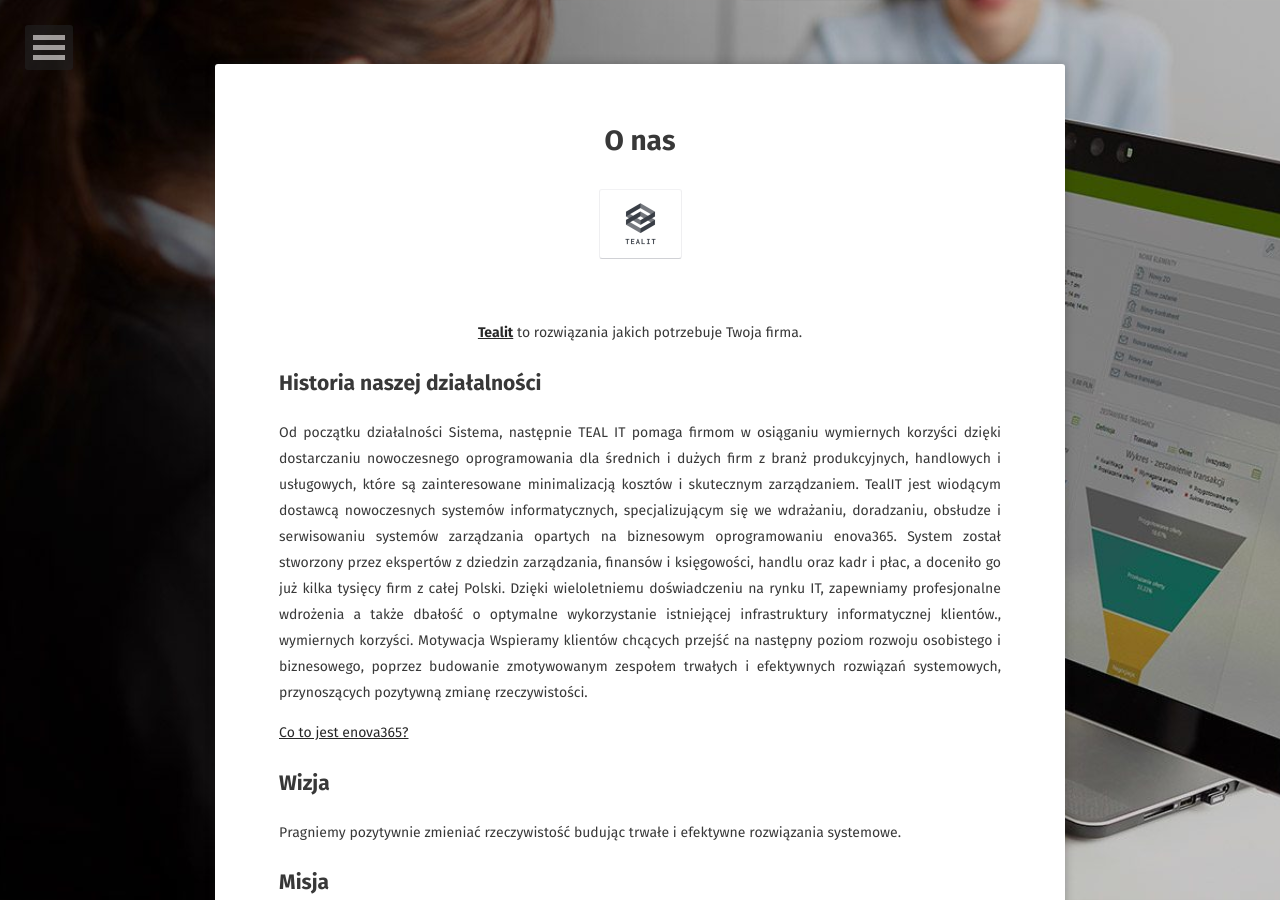
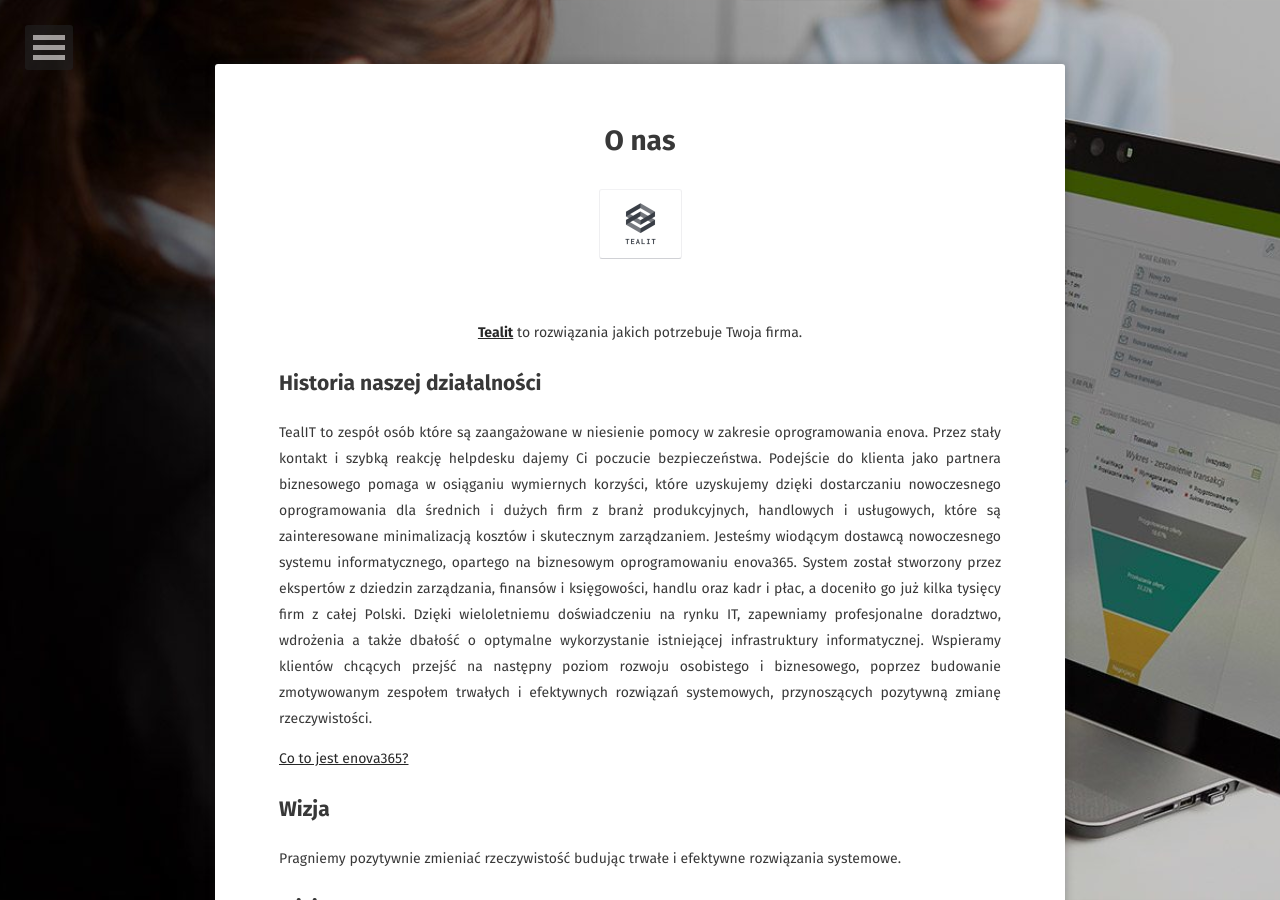
Before and after one commit to Avyse/avyse.github.io, a Jekyll site: the page built from about/index.md, in a window 1280 px wide and 900 px high. Built offline with Jekyll 4.4.1, drawn with Linux system fonts in a browser that asks for light colours; some web fonts are replaced.

Commit message:
About update

```diff
--- a/about/index.md
+++ b/about/index.md
@@ -9,9 +9,8 @@ comments: false
 
 ## Historia naszej działalności
 
-Od początku działalności Sistema, następnie TEAL IT pomaga firmom w osiąganiu wymiernych korzyści dzięki dostarczaniu nowoczesnego oprogramowania dla średnich i dużych firm z branż produkcyjnych, handlowych i usługowych, które są zainteresowane minimalizacją kosztów i skutecznym zarządzaniem. TealIT jest wiodącym dostawcą nowoczesnych systemów informatycznych, specjalizującym się we wdrażaniu, doradzaniu, obsłudze i serwisowaniu systemów zarządzania opartych na biznesowym oprogramowaniu enova365. System został stworzony przez ekspertów z dziedzin zarządzania, finansów i księgowości, handlu oraz kadr i płac, a doceniło go już kilka tysięcy firm z całej Polski. Dzięki wieloletniemu doświadczeniu na rynku IT,  zapewniamy profesjonalne wdrożenia a także dbałość o optymalne wykorzystanie istniejącej infrastruktury informatycznej klientów., wymiernych korzyści.
-Motywacja
-Wspieramy klientów chcących przejść na następny poziom rozwoju osobistego i biznesowego, poprzez budowanie zmotywowanym zespołem trwałych i efektywnych rozwiązań systemowych, przynoszących pozytywną zmianę rzeczywistości.
+TealIT to zespół osób które są zaangażowane w niesienie pomocy w zakresie oprogramowania enova. Przez stały kontakt i szybką reakcję helpdesku dajemy Ci poczucie bezpieczeństwa.
+Podejście do klienta jako partnera biznesowego pomaga w osiąganiu wymiernych korzyści, które uzyskujemy dzięki dostarczaniu nowoczesnego oprogramowania dla średnich i dużych firm z branż produkcyjnych, handlowych i usługowych, które są zainteresowane minimalizacją kosztów i skutecznym zarządzaniem. Jesteśmy  wiodącym dostawcą nowoczesnego systemu informatycznego,  opartego na biznesowym oprogramowaniu enova365. System został stworzony przez ekspertów z dziedzin zarządzania, finansów i księgowości, handlu oraz kadr i płac, a doceniło go już kilka tysięcy firm z całej Polski. Dzięki wieloletniemu doświadczeniu na rynku IT, zapewniamy profesjonalne doradztwo, wdrożenia a także dbałość o optymalne wykorzystanie istniejącej infrastruktury informatycznej. Wspieramy klientów chcących przejść na następny poziom rozwoju osobistego i biznesowego, poprzez budowanie zmotywowanym zespołem trwałych i efektywnych rozwiązań systemowych, przynoszących pozytywną zmianę rzeczywistości.
 
 <a href="{{ site.url }}/enova365/">Co to jest enova365?</a>
 
```
